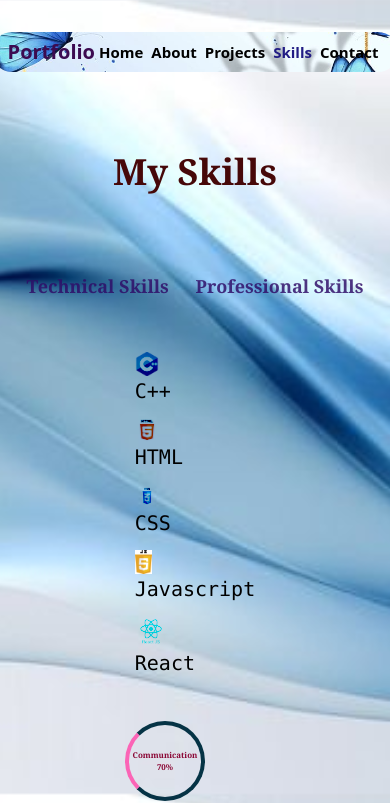
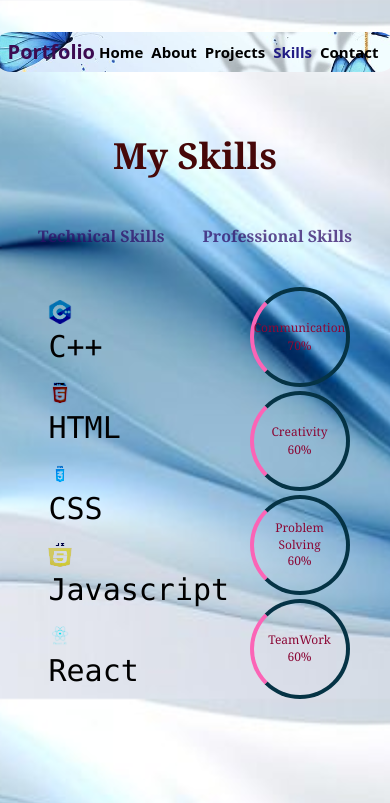
Before and after one commit to Subhashkr15/portfolio, a React (Vite) app: page /skills in a window 390 px wide. Shown: the top 803 px of the page. Built offline with nearby package versions, Linux system fonts and the light colour scheme.

Commit message:
changes in skills and contacts section

```diff
--- a/src/components/contact/Contact.jsx
+++ b/src/components/contact/Contact.jsx
@@ -1,9 +1,24 @@
-import React from 'react'
+import React, { useState } from 'react'
 import { Link } from 'react-router-dom'
 
 function Contact() {
+  const [name,setName]=useState('')
+  const [email,setEmail]=useState('')
+  const [subject,setSubject]=useState('')
+  const [message,setMessage]=useState('')
+
+
   const Handler=(e)=>{
      e.preventDefault()
+     console.log("Name:",name)
+     console.log("Email",email)
+     console.log("Subject",subject)
+     console.log("Message",message)
+
+     setName('')
+     setEmail('')
+     setSubject('')
+     setMessage('')
   }
   return (
 <div className="flex flex-row flex-wrap justify-around mt-15 md:mt-20 font-serif">
@@ -23,34 +38,46 @@ function Contact() {
     <p className='flex flex-row items-center text-lg md:text-lg'>
       <img className='h-4 w-4 ' src="Images/contact-phn.jpeg" alt="" />7004287513</p>
     <div className='md:h-20 md:w-8 h-6 w-6  mt-1 md:mt-2  flex flex-col  flex-wrap '>
-      {/* <Link
-      to="https://www.facebook.com/profile.php?id=100050938277009">
-      <img className="rounded-full m-2 border-2 hover:border-pink-700"  src="Images/contact-fb.jpeg" alt=""
-      /></Link> */}
+
       <Link
       to="https://www.instagram.com/subhash_k15/">
-      <img className="rounded-full m-2 p-1 border-2 hover:border-pink-700" src="/Images/contact-insta.jpeg" alt="" /></Link>
+      <img className="rounded-full m-2 p-1 border-2 hover:border-pink-700" src="/Images/contact-insta.jpeg" alt="" />
+      </Link>
       <Link
       to="https://github.com/Subhashkr15">
       <img className="rounded-full m-2 p-1 border-2 hover:border-pink-700" src="/Images/contact-github.jpg" alt="" /></Link>
+
       <Link
       to="https://www.linkedin.com/in/subhash-kumar-419466284/">
-      <img  className="rounded-full m-2 border-2 hover:border-pink-700" src="Images/contact-linkedin.jpeg" alt="" /></Link>
+      <img  className="rounded-full m-2 p-1 border-2 hover:border-pink-700" src="Images/contact-linkedin.jpeg" alt="" /></Link>
     </div>
   </div>
   <div className="md:h-auto h-65  md:mt-5 mt-15 flex flex-col flex-wrap">
-    <form action="">
+    <form  onSubmit={Handler}>
     <div className="flex flex-col text-[#08034e] flex-wrap font-bold ">
 
-      <input className="border-black   rounded-md border-2 h-7 w-50 placeholder-gray-800 md:h-10 px-2 md:w-120" type="text"  placeholder='Enter Your Name'
+      <input className="border-black   rounded-md border-2 h-7 w-50 placeholder-gray-800 md:h-10 px-2 md:w-120"
+       type="text"  placeholder='Enter Your Name'
+       value={name}
+       onChange={(e)=>setName(e.target.value)}
       />
-      <input  className="border-black  placeholder-gray-800 rounded-md  mt-2 border-2  h-7 w-50 md:h-9 px-2 md:w-120" type="text" placeholder="Enter Your Email" />
-      <input  className="border-black placeholder-gray-800 rounded-md mt-2 border-2  h-7 w-50 md:h-9 md:w-120 px-2" type="text" placeholder='Enter Your Subject'/>
-      <textarea className='border-black  mt-2 h-10 w-50 md:h-30 md:w-120 border-2 text-left align-top pt-2 px-2 borderr-gray-300 rounded-md placeholder-gray-800 resize-none'placeholder='Enter Your Message' ></textarea>
+      <input  className="border-black  placeholder-gray-800 rounded-md  mt-2 border-2  h-7 w-50 md:h-9 px-2 md:w-120"
+       type="text" placeholder="Enter Your Email"
+       value={email}
+       onChange={(e)=>setEmail(e.target.value)} />
+
+      <input  className="border-black placeholder-gray-800 rounded-md mt-2 border-2  h-7 w-50 md:h-9 md:w-120 px-2"
+      type="text" placeholder='Enter Your Subject'
+      value={subject}
+      onChange={(e)=>setSubject(e.target.value)}/>
+
+      <textarea className='border-black  mt-2 h-10 w-50 md:h-30 md:w-120 border-2 text-left align-top pt-2 px-2 borderr-gray-300 rounded-md placeholder-gray-800 resize-none'placeholder='Enter Your Message'
+       value={message}
+       onChange={(e)=>setMessage(e.target.value)}></textarea>
+
     <button className=" text-xl font-bold border-2  mt-4 md:mt-6 h-10  rounded-full
      bg-gradient-to-r from-[#000407]  via-[#27425e] to-[rgb(94,172,236)] focus:ring-1 text-white  focus:ring-sky-950 focus-outline-none "
-    type="submit"
-    onSubmit={Handler}>
+    type="submit">
       Submit
     </button>
   </div>
--- a/src/components/skills/Skills.jsx
+++ b/src/components/skills/Skills.jsx
@@ -1,22 +1,21 @@
+
 import React from 'react'
 
 function Skills() {
   return (
     <div>
-    <div className="h-auto w-full flex flex-warp font-serif flex-col items-center mt-20 md:mt-10 ">
+    <div className="h-auto w-full flex flex-warp font-serif flex-col items-center mt-16 md:mt-6 ">
       <div className="font-extrabold text-4xl text-red-950 "> My Skills</div>
-      <div className="flex justify-evenly  mt-20 md:mt-15 w-full animate-pulse font-bold font-serif md:text-4xl  text-lg  text-violet-950 ">
-      <p className='md:ml-25' >Technical Skills </p>
-        <p className='md:mr-8 '> Professional Skills</p>
+      <div className="flex justify-evenly  mt-12 md:mt-12 md:mb-5 w-full animate-pulse font-bold font-serif md:text-2xl text-md  text-violet-950">
+      <p >Technical Skills </p>
+        <p > Professional Skills</p>
         </div>
-      <div className=" border-b-fuchsia-950 border-4 h-1 w-60 mr-145 md:block hidden"></div>
-      <div className=" border-b-fuchsia-950 border-4 h-1 w-60 ml-165 md:block hidden"></div>
       </div>
-      <div className="flex md:flex-row flex-wrap md:h-auto justify-evenly">
+      <div className="flex md:flex-row flex-wrap md:h-auto  justify-evenly">
         {/* technical skills */}
-      <div className="flex flex-wrap font-mono text-[20px] md:text-xl text-black  flex-col">
-      <p className="  mt-13 md:mt-10 md:px-30 px-20">
-      <img className="h-6 w-6 mix-blend-color-burn" src="Images/c++logo.png" alt="" />C++</p>
+      <div className="flex flex-wrap font-mono text-[30px]  h-auto ml-7 md:text-xl text-black  flex-col">
+      <p className="  mt-13 md:mt-3 md:px-30 ">
+       <img className="h-6 w-6 mix-blend-color-burn" src="Images/c++logo.png" alt="" />C++</p>
       <div className="md:block hidden">
       <div className="h-4 w-90 flex  flex-col justify-center flex-wrap ml-30 bg-slate-600 rounded-r-full">
         <div  className="h-4 w-75 bg-pink-400  rounded-r-full " ></div>
@@ -24,8 +23,8 @@ function Skills() {
       </div>
       </div>
 
-      <p className=" mt-3 md:px-30  px-20">
-      <img className="h-6 w-6 mix-blend-color-burn" src="Images/html-logo.jpeg" alt="" />HTML</p>
+      <p className=" mt-3 md:px-30  ">
+      <img className="h-6 w-6  mix-blend-color-burn " src="Images/html-logo.jpeg" alt="" />HTML</p>
       <div className="md:block hidden">
       <div className="h-4 w-90 flex  flex-col justify-center flex-wrap ml-30 bg-slate-600 rounded-r-full">
         <div  className="h-4 w-75 bg-pink-400  rounded-r-full " ></div>
@@ -33,8 +32,8 @@ function Skills() {
       </div>
       </div>
 
-      <p className=" mt-3 md:px-30 px-20">
-      <img className="h-6 w-6 mix-blend-color-burn" src="Images/CSS-logo.jpeg" alt="" />CSS</p>
+      <p className=" mt-3 md:px-30 ">
+      <img className="h-6 w-6  mix-blend-color-burn " src="Images/CSS-logo.jpeg" alt="" />CSS</p>
       <div className="md:block hidden">
       <div className="h-4 w-90 flex  flex-col justify-center flex-wrap ml-30 bg-slate-600 rounded-r-full">
         <div  className="h-4 w-75 bg-pink-400  rounded-r-full " ></div>
@@ -42,8 +41,8 @@ function Skills() {
       </div>
       </div>
 
-      <p className=" mt-3 md:px-30 px-20">
-      <img className="h-6 w-6mix-blend-color-burn" src="Images/js-logo.jpeg" alt="" />Javascript</p>
+      <p className=" mt-3 md:px-30 ">
+      <img className="h-6 w-6  mix-blend-color-burn" src="Images/js-logo.jpeg" alt="" />Javascript</p>
       <div className="md:block hidden">
       <div className="h-4 w-90 flex  flex-col justify-center flex-wrap ml-30 bg-slate-600 rounded-r-full">
         <div  className="h-4 w-65 bg-pink-400  rounded-r-full " ></div>
@@ -51,8 +50,8 @@ function Skills() {
       </div>
       </div>
 
-      <p className=" mt-3 md:px-30 px-20">
-      <img className="h-8 w-8 mix-blend-color-burn" src="Images/react-logo.jpeg" alt="" />React</p>
+      <p className=" mt-3 md:px-30 ">
+      <img className="h-6 w-6  mix-blend-color-burn" src="Images/react-logo.jpeg" alt="" />React</p>
       <div className="md:block hidden">
       <div className="h-4 w-90 flex  flex-col justify-center flex-wrap ml-30 bg-slate-600 rounded-r-full">
         <div  className="h-4 w-65 bg-pink-400  rounded-r-full " ></div>
@@ -61,20 +60,20 @@ function Skills() {
       </div>
       </div>
       {/* Proffesional skilss */}
-        <div className="flex md:flex-row md:mr-[30px] mr-5 flex-wrap justify-between text-center h-20 w-30 md:h-100 md:w-100 mt-9 font-serif  md:mt-15">
+        <div className="flex md:flex-row md:mr-[30px]  flex-wrap justify-between text-center h-auto w-30 md:h-100 md:w-100 mt-8 font-serif  md:mt-4">
           <div className=" md:mt-2 mt-[7px] border-t-cyan-950 border-r-cyan-950 border-b-cyan-950  border-pink-400 rounded-full
-           justify-center flex md:text-lg text-[8px] md:h-45 h-20 w-20 md:w-45  border-4 md:border-9 font-bold
+           justify-center flex md:text-lg text-[12px] flex-nowrap md:h-45 h-25 w-25 md:w-45  border-4 md:border-9
        text-rose-900 items-center ">Communication 70%
        </div>
-       <div className="md:text-xl text-[13px] md:mt-2 mt-[4px] md:h-45 h-20 w-20 md:w-45  border-4 md:border-9 font-medium md:font-bold  border-pink-400 rounded-full border-t-cyan-950
-        border-r-cyan-950 border-b-cyan-950  justify-center flex text-3xl
+       <div className="md:text-xl text-[12px] md:mt-2 mt-[4px] md:h-45  h-25 w-25 md:w-45  border-4 md:border-9  md:font-bold  border-pink-400 rounded-full border-t-cyan-950
+        border-r-cyan-950 border-b-cyan-950  justify-center flex
        text-rose-900 items-center ">Creativity  <br/>  60%
        </div>
 
-       <div className="md:text-lg text-[12px] md:mt-2 mt-[4px] md:h-45 h-20 w-20 md:w-45  border-4 md:border-9 font-medium md:font-bold border-pink-400 rounded-full  justify-center border-t-cyan-950 border-r-cyan-950 border-b-cyan-950  flex text-xl
+       <div className="md:text-lg text-[12px] md:mt-2 mt-[4px] md:h-45  h-25 w-25 md:w-45  border-4 md:border-9  md:font-bold border-pink-400 rounded-full  justify-center border-t-cyan-950 border-r-cyan-950 border-b-cyan-950  flex text-xl
        text-rose-900 items-center  ">Problem Solving <br/> 60%
        </div>
-       <div className="md:text-xl text-[12px] md:mt-2 mt-[4px] md:h-45 h-20 w-20 md:w-45  border-4 md:border-9 font-medium md:font-bold border-pink-400 rounded-full  justify-center border-t-cyan-950 border-r-cyan-950 border-b-cyan-950  flex text-xl
+       <div className="md:text-xl text-[12px] md:mt-2 mt-[4px] md:h-45 h-25 w-25 md:w-45  border-4 md:border-9 md:font-bold border-pink-400 rounded-full  justify-center border-t-cyan-950 border-r-cyan-950 border-b-cyan-950  flex text-xl
        text-rose-900 items-center ">TeamWork <br/> 60%
        </div>
         </div>
--- a/vite.config.js
+++ b/vite.config.js
@@ -6,14 +6,3 @@ import tailwindcss from '@tailwindcss/vite'
 export default defineConfig({
   plugins: [tailwindcss(),react()],
 })
-safelist: [
-  "bg-[url('Images/blog-img.png')]",
-  "bg-[url('Images/currency-img.png')]",
-  "bg-[url('Images/watchPaglu.png')]",
-  "bg-[url('Images/amazon-img.png')]",
-  " bg-[url('/Images/bgImage.jpeg')]"
-
-
-
-
-]
```
